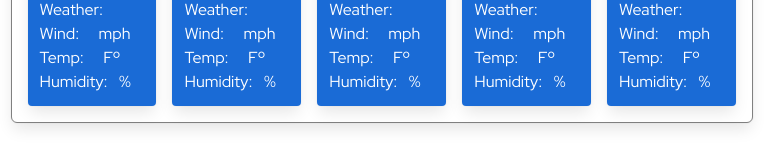
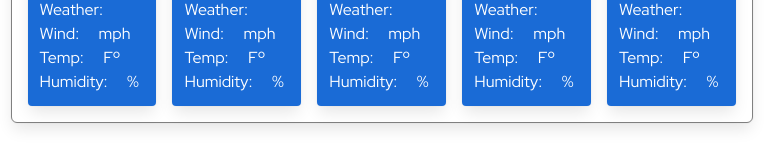
Before and after one commit to ehmahdee/WeatherApi, a plain HTML site: page index.html in a window 1280 px wide. Shown: the part 407-574 px from the top of the page, 511-1275 px from the left. Drawn offline with nearby package versions, Linux system fonts and the light colour scheme.

Commit message:
fixed percentages

```diff
--- a/index.html
+++ b/index.html
@@ -99,7 +99,7 @@
                 <li>Weather: <span id="dayOneWeather"></span></li>
                 <li>Wind: <span id="dayOneWind"></span>mph</li>
                 <li>Temp: <span id="dayOneTemp"></span>Fº</li>
-                <li>Humidity: <span id="dayOneHumid">%</span></li>
+                <li>Humidity: <span id="dayOneHumid"></span>%</li>
               </ul>
             </div>
             <div class="card column fiveDay">
@@ -108,7 +108,7 @@
                 <li>Weather: <span id="dayTwoWeather"></span></li>
                 <li>Wind: <span id="dayTwoWind"></span>mph</li>
                 <li>Temp: <span id="dayTwoTemp"></span>Fº</li>
-                <li>Humidity: <span id="dayTwoHumid">%</span></li>
+                <li>Humidity: <span id="dayTwoHumid"></span>%</li>
               </ul>
             </div>
             <div class="card column fiveDay">
@@ -117,7 +117,7 @@
                 <li>Weather: <span id="dayThreeWeather"></span></li>
                 <li>Wind: <span id="dayThreeWind"></span>mph</li>
                 <li>Temp: <span id="dayThreeTemp"></span>Fº</li>
-                <li>Humidity: <span id="dayThreeHumid">%</span></li>
+                <li>Humidity: <span id="dayThreeHumid"></span>%</li>
               </ul>
             </div>
             <div class="card column fiveDay">
@@ -126,7 +126,7 @@
                 <li>Weather: <span id="dayFourWeather"></span></li>
                 <li>Wind: <span id="dayFourWind"></span>mph</li>
                 <li>Temp: <span id="dayFourTemp"></span>Fº</li>
-                <li>Humidity: <span id="dayFourHumid">%</span></li>
+                <li>Humidity: <span id="dayFourHumid"></span>%</li>
               </ul>
             </div>
             <div class="card column fiveDay">
@@ -135,7 +135,7 @@
                 <li>Weather: <span id="dayFiveWeather"></span></li>
                 <li>Wind: <span id="dayFiveWind"></span>mph</li>
                 <li>Temp: <span id="dayFiveTemp"></span>Fº</li>
-                <li>Humidity: <span id="dayFiveHumid">%</span></li>
+                <li>Humidity: <span id="dayFiveHumid"></span>%</li>
               </ul>
             </div>
           </div>
```
